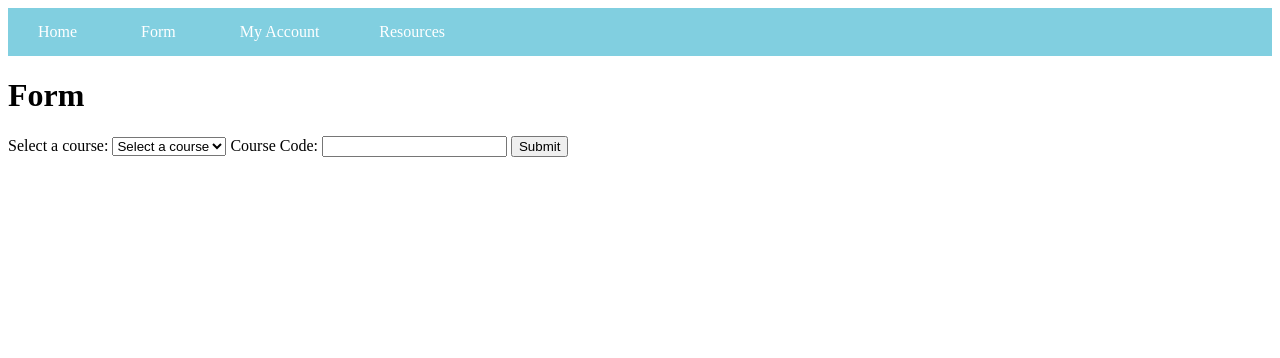
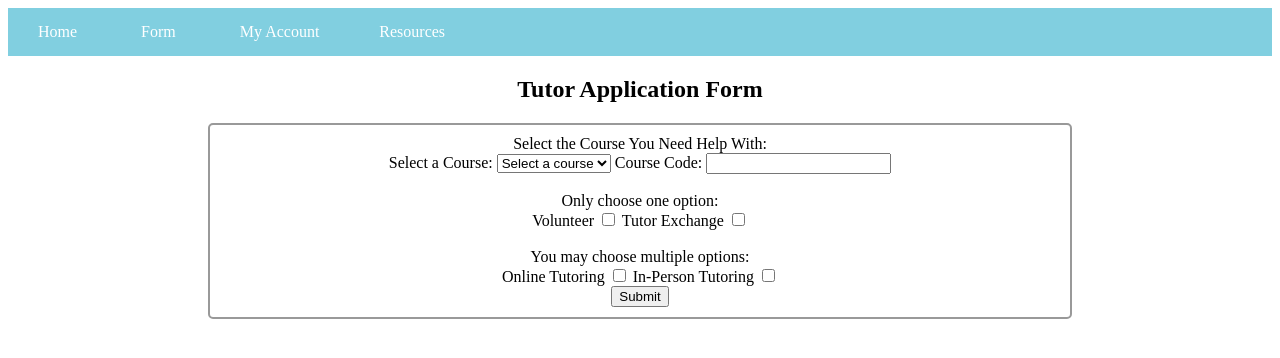
Before and after one commit to Anica1004/StudySwap, a PHP site: page /form.html in a window 1280 px wide. Shown: the top 358 px of the page. Run offline with PHP 8.4, Linux system fonts and the light colour scheme.

Commit message:
i added a border

```diff
--- a/form.css
+++ b/form.css
@@ -20,3 +20,20 @@ nav ul li:hover{
     background-color: rgb(197, 239, 247);
 
 }
+
+h2{
+    text-align: center;
+}
+
+#myForm {
+    border: 2px solid #999;
+    border-radius: 5px;
+    padding: 10px;
+    display: block;
+    width: auto;
+    margin: 0 auto;
+    text-align: center;
+    margin-right: 200px;
+    margin-left: 200px;
+
+}
--- a/form.html
+++ b/form.html
@@ -19,18 +19,36 @@
         </ul>
     </nav>
 
-    <h1>Form</h1>
-    <form action="/action_page.php" method="post">
+    <h2>Tutor Application Form</h2>
+    <form id="myForm" action="/action_page.php" method="post">
 
-        <label for="courseName">Select a course:</label>
+        <label id="courseHelp" for="myInput">Select the Course You Need Help With: </label>
+        <br>
+        <label for="courseName">Select a Course:</label>
         <select id="courseName" name="courseName">
           <option value="" disabled selected>Select a course</option>
         </select>
 
         <label for = "courseCode">Course Code: </label>
         <input type= "value" name = "courseCode" id = "courseCode">
-        <input type="submit" value="Submit">
-
+        <br>
+        <br>
+        <label>Only choose one option: </label>
+        <br>
+        <label for = "volunteer">Volunteer</label>
+        <input type= "checkbox" name = "volunteer" id = "volunteer" value = "volunteer">
+        <label for = "exchange">Tutor Exchange</label>
+        <input type= "checkbox" name = "exchange" id = "exchange" value = "exchange">
+        <br>
+        <br>
+        <label>You may choose multiple options: </label>
+        <br>
+        <label for = "Online">Online Tutoring </label>
+        <input type= "checkbox" name = "Online" id = "Online" value = "Online">
+        <label for = "inperson">In-Person Tutoring</label>
+        <input type= "checkbox" name = "inperson" id = "inperson" value = "inperson">
+        <br>
+    <input type="submit" value="Submit">
       </form>
 
       <script src="form.js"></script>
```
